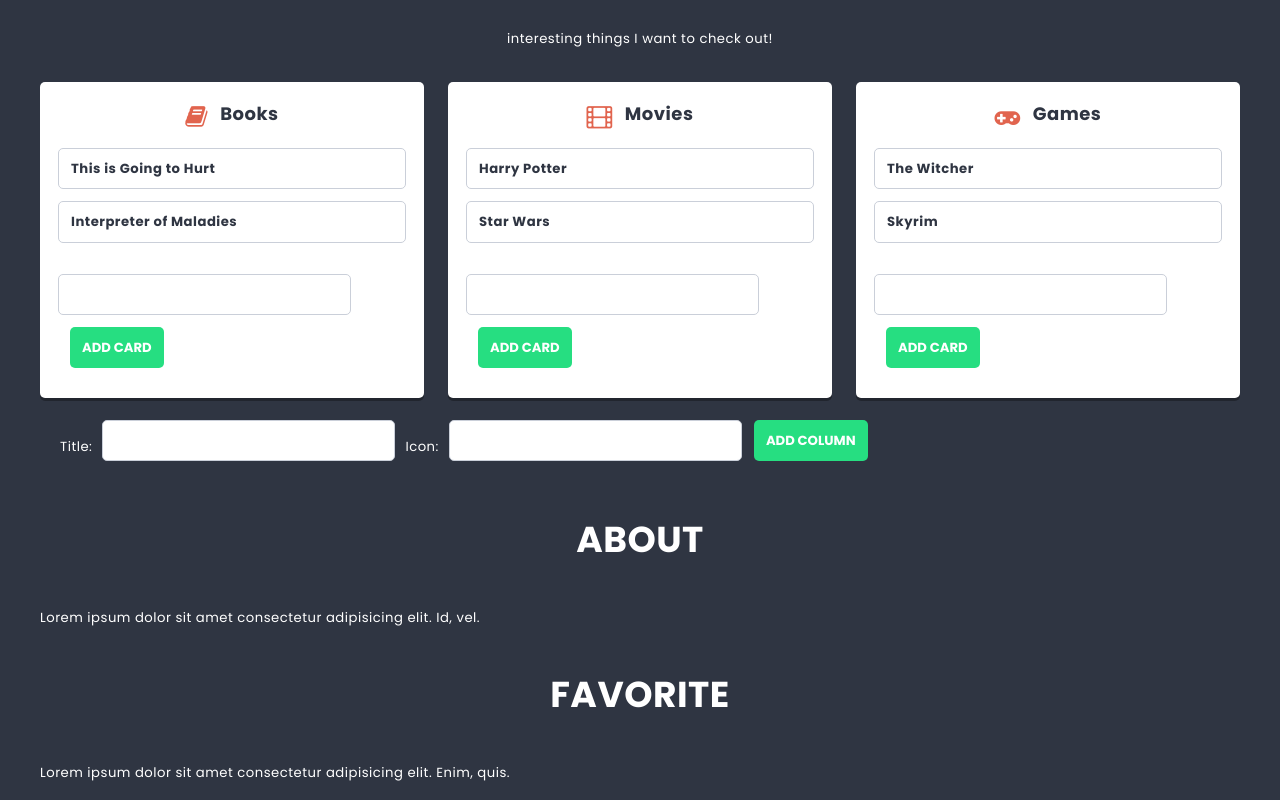
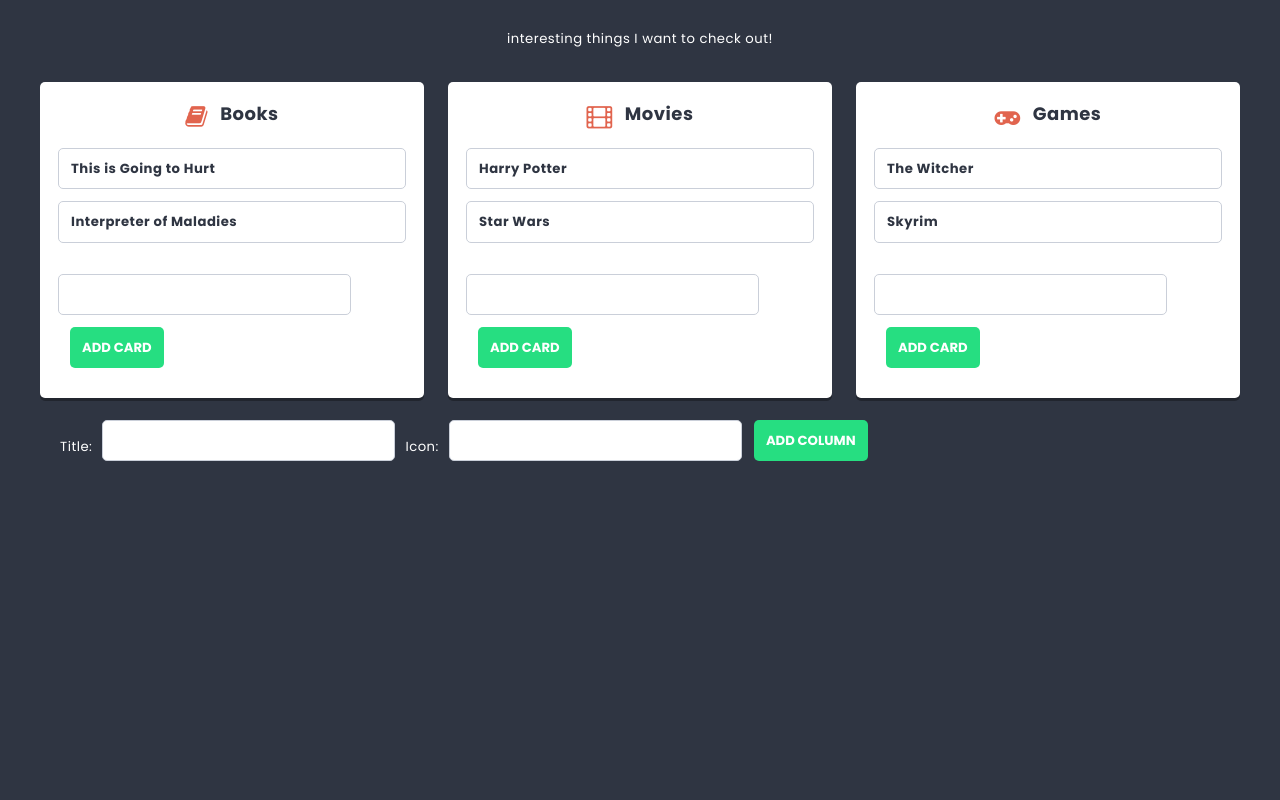
Before and after one commit to kacpi95/First-App-React, a React (Vite) app: page / in a window 1280 px wide. Shown: the part 577-1377 px from the top of the page. After the commit the page ends 1080 px from the top, so only its background shows below. Built offline with nearby package versions, Linux system fonts and the light colour scheme.

Commit message:
Add component NoPage and update App

```diff
--- a/src/App.jsx
+++ b/src/App.jsx
@@ -6,15 +6,20 @@
 import Home from './components/Home/Home';
 import About from './components/About/About';
 import Favorite from './components/Favorite/Favorite';
+import { Routes, Route } from 'react-router-dom';
+import NoPage from './components/NoPage/NoPage';
 
 function App() {
   return (
     <>
       <NavBar />
       <Container>
-        <Home />
-        <About />
-        <Favorite />
+        <Routes>
+          <Route index element={<Home />} />
+          <Route path='/about' element={<About />} />
+          <Route path='/favorite' element={<Favorite />} />
+          <Route path='*' element={<NoPage />} />
+        </Routes>
       </Container>
     </>
   );
--- /dev/null
+++ b/src/components/NoPage/NoPage.jsx
@@ -0,0 +1,5 @@
+import PageTitle from '../PageTitle/PageTitle';
+
+export default function NoPage() {
+  return <PageTitle>404 NOT FOUND</PageTitle>;
+}
--- a/src/main.jsx
+++ b/src/main.jsx
@@ -2,9 +2,12 @@
 import App from './App.jsx';
 import store from './redux/store.js';
 import { Provider } from 'react-redux';
+import { BrowserRouter } from 'react-router-dom';
 
 createRoot(document.getElementById('root')).render(
-  <Provider store={store}>
-    <App />
-  </Provider>
+  <BrowserRouter>
+    <Provider store={store}>
+      <App />
+    </Provider>
+  </BrowserRouter>
 );
```
